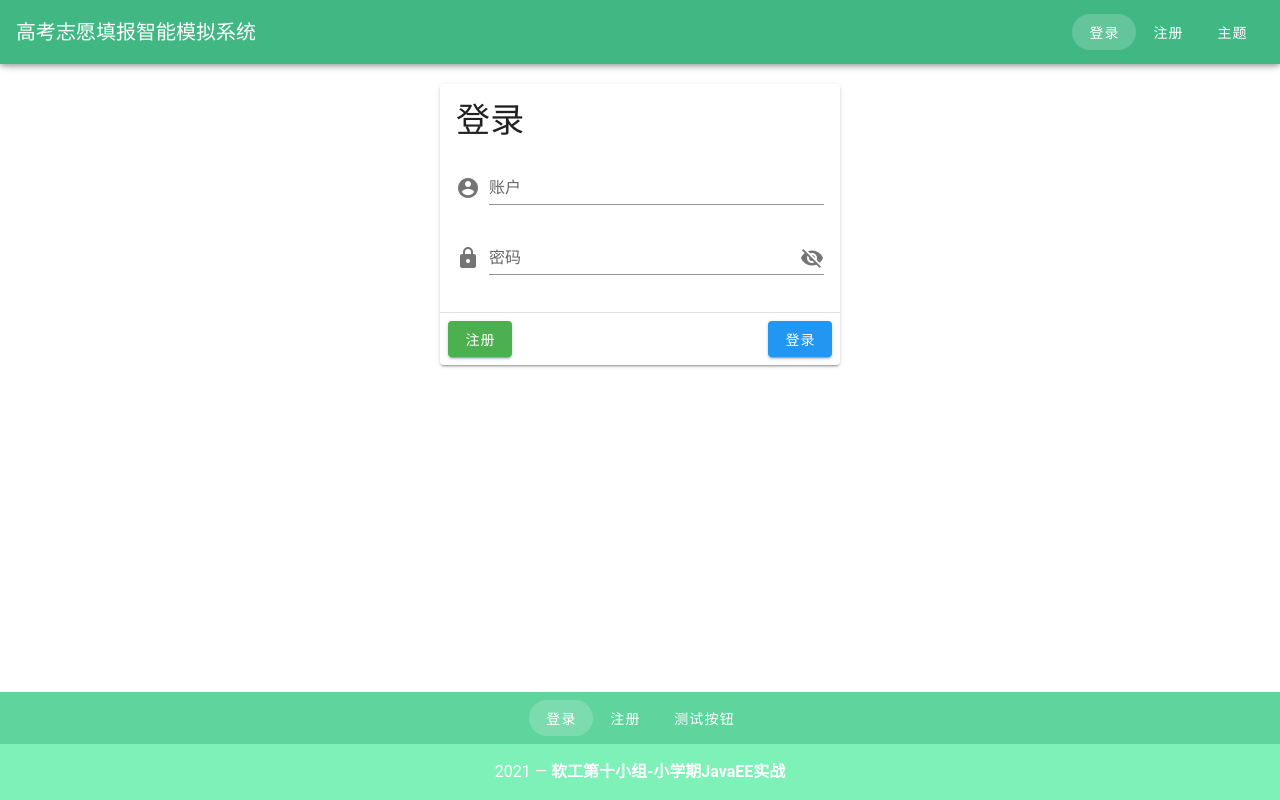
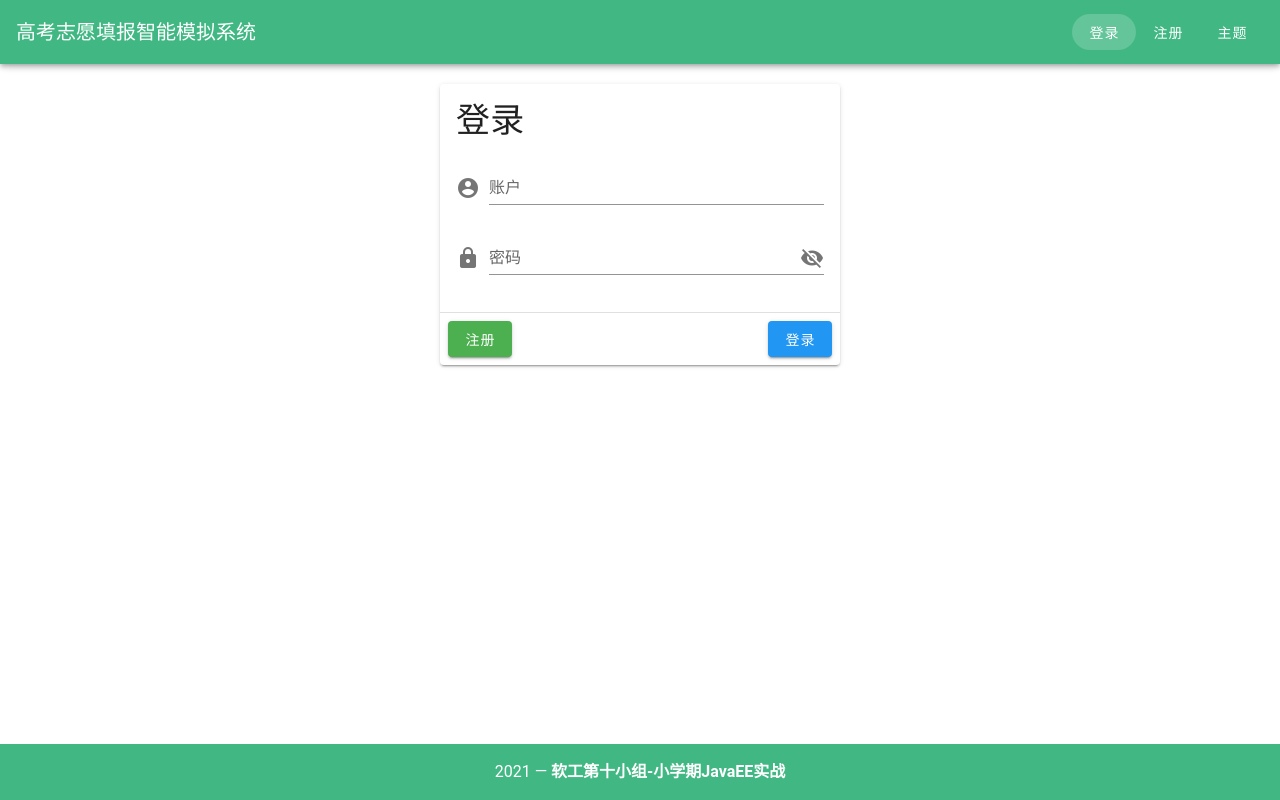
Before and after one commit to ckqqqq/JavaEE, a Vue app: page / in a window 1280 px wide. Built offline with nearby package versions, Linux system fonts and the light colour scheme.

Commit message:
1.1
9.3完善菜单功能

```diff
--- a/src/App.vue
+++ b/src/App.vue
@@ -1,6 +1,8 @@
 <template>
   <v-app>
-    <v-app-bar app color="primary" dark>
+    <v-app-bar app color="primary" dark
+               scroll-target="#scrolling-techniques-4"
+    >
 <!--        Vuetify Dashboard    -->
         <!--      framework in top 23333->top dashboard   -->
 
@@ -27,32 +29,38 @@
 <!--      framework in bottom 23333->bottom dashboard   -->
 <!--      links:all website links -->
 <!--      美元x相当于变量-->
-    <v-footer color="primary lighten-1" padless>
+    <v-footer color="primary"
+              dark
+              padless>
       <v-layout justify-center wrap>
-        <v-btn
+<!--        <v-btn-->
 
-          v-for="link in links"
-          :key="`${link.label}-footer-link`"
-          color="white"
-          text
-          rounded
-          class="my-2"
-          :to="link.url"
-        >
-          {{ link.label }}
-        </v-btn>
-<!--          test  -->
-          <v-btn
-                  :key="`${test.label}-footer-link`"
-                  color="white"
-                  text
-                  rounded
-                  class="my-2"
-                  :to="test.url"
-          >
-              {{test.label}}
-          </v-btn>
-        <v-flex primary lighten-2 py-4 text-center white--text xs12>
+<!--          v-for="link in links"-->
+<!--          :key="`${link.label}-footer-link`"-->
+<!--          color="white"-->
+<!--          text-->
+<!--          rounded-->
+<!--          class="my-2"-->
+<!--          :to="link.url"-->
+<!--        >-->
+<!--          {{ link.label }}-->
+<!--        </v-btn>-->
+<!--&lt;!&ndash;          test  &ndash;&gt;-->
+<!--          <v-btn-->
+<!--                  :key="`${test.label}-footer-link`"-->
+<!--                  color="white"-->
+<!--                  text-->
+<!--                  rounded-->
+<!--                  class="my-2"-->
+<!--                  :to="test.url"-->
+<!--          >-->
+<!--              {{test.label}}-->
+<!--          </v-btn>-->
+        <v-flex primary
+                py-4
+                text-center
+                white--text
+                xs12>
           {{ new Date().getFullYear() }} — <strong>软工第十小组-小学期JavaEE实战</strong>
         </v-flex>
       </v-layout>
--- a/src/router.js
+++ b/src/router.js
@@ -1,6 +1,6 @@
 import Vue from 'vue'
 import Router from 'vue-router'
-// import login from './views/login.vue'
+
 
 Vue.use(Router)
 
@@ -11,7 +11,7 @@ export default new Router({
     {
       path: '/',
       name: 'login',
-      component: () => import('./views/Login.vue')
+      component: () => import('./views/Login/Login.vue')
     },
     {
       path: '/about',
@@ -33,7 +33,12 @@ export default new Router({
     {
       path: '/signup',
       name: 'signup',
-      component: () => import('./views/Signup.vue')
-    }
+      component: () => import('./views/Login/Signup.vue')
+    },
+    {
+      path: '/Menu/Layout',
+      name: 'layout',
+      component: () => import('./views/Menu/Layout')
+    },
   ]
 })
--- a/src/views/Login.vue
+++ b/src/views/Login/Login.vue
@@ -32,7 +32,11 @@
                 {{register.label}}
             </v-btn>
 			<v-spacer></v-spacer>
-			<v-btn color="info">登录</v-btn>
+			<v-btn
+                    color="info"
+                    :to="MenuLink.url"
+            >登录
+            </v-btn>
 		</v-card-actions>
 	</v-card>
 </template>
@@ -49,6 +53,12 @@ export default {
                 //  vue link
                 url: '/signup'
             },
+            MenuLink:{
+                //  label
+                label: '主菜单',
+                //  vue link
+                url: '/Menu/Layout'
+            },
 			showPassword: false
 		}
 	}
--- a/src/views/Signup.vue
+++ b/src/views/Login/Signup.vue
@@ -23,7 +23,6 @@
                     <v-text-field label="密码"
                                   v-model="password"
                                   :rules="passwordRules"
-                                  type="password"
                                   required
                                   :type="showPassword ? 'text' : 'password'"
                                   prepend-icon="mdi-lock"
--- /dev/null
+++ b/src/views/Menu/Layout.vue
@@ -0,0 +1,103 @@
+<template>
+    <v-app id="layout">
+<!--侧边栏        <>-->
+
+        <v-navigation-drawer
+                v-model="drawer"
+
+                absolute="True"
+        >
+<!--            颜色               -->
+            <v-sheet
+                    color="grey lighten-4"
+                    class="pa-4"
+            >
+                <v-avatar
+                        class="mb-4"
+                        color="grey darken-1"
+                        size="64"
+                ></v-avatar>
+
+                <div>john@vuetifyjs.com</div>
+            </v-sheet>
+
+            <v-divider></v-divider>
+
+            <v-list>
+                <v-list-item
+                        v-for="[icon, text] in links"
+                        :key="icon"
+                        link
+                >
+                    <v-list-item-icon>
+                        <v-icon>{{ icon }}</v-icon>
+                    </v-list-item-icon>
+
+                    <v-list-item-content>
+                        <v-list-item-title>{{ text }}</v-list-item-title>
+                    </v-list-item-content>
+                </v-list-item>
+            </v-list>
+        </v-navigation-drawer>
+
+        <v-main>
+            <v-container
+                    class="py-8 px-6"
+                    fluid
+            >
+                <v-row>
+                    <v-col
+                            v-for="card in cards"
+                            :key="card"
+                            cols="12"
+                    >
+                        <v-card>
+                            <v-subheader>{{ card }}</v-subheader>
+
+                            <v-list two-line>
+                                <template v-for="n in 6">
+                                    <v-list-item
+
+                                            :key="n"
+                                    >
+                                        <v-list-item-avatar color="grey darken-1">
+                                        </v-list-item-avatar>
+
+                                        <v-list-item-content>
+                                            <v-list-item-title>Message {{ n }}</v-list-item-title>
+
+                                            <v-list-item-subtitle>
+                                                Lorem ipsum dolor sit amet, consectetur adipisicing elit. Nihil repellendus distinctio similique
+                                            </v-list-item-subtitle>
+                                        </v-list-item-content>
+                                    </v-list-item>
+
+                                    <v-divider
+                                            v-if="n !== 6"
+                                            :key="`divider-${n}`"
+                                            inset
+                                    ></v-divider>
+                                </template>
+                            </v-list>
+                        </v-card>
+                    </v-col>
+                </v-row>
+            </v-container>
+        </v-main>
+    </v-app>
+</template>
+
+<script>
+    export default {
+        data: () => ({
+            cards: ['Today', 'Yesterday'],
+            drawer: null,
+            links: [
+                ['mdi-inbox-arrow-down', 'Inbox'],
+                ['mdi-send', 'Send'],
+                ['mdi-delete', 'Trash'],
+                ['mdi-alert-octagon', 'Spam'],
+            ],
+        }),
+    }
+</script>
```
Also changed, not shown: src/views/Login/LoginPage.vue (added, +19 -0 lines), 1 other file (tests, documents, lock files or other folders).
